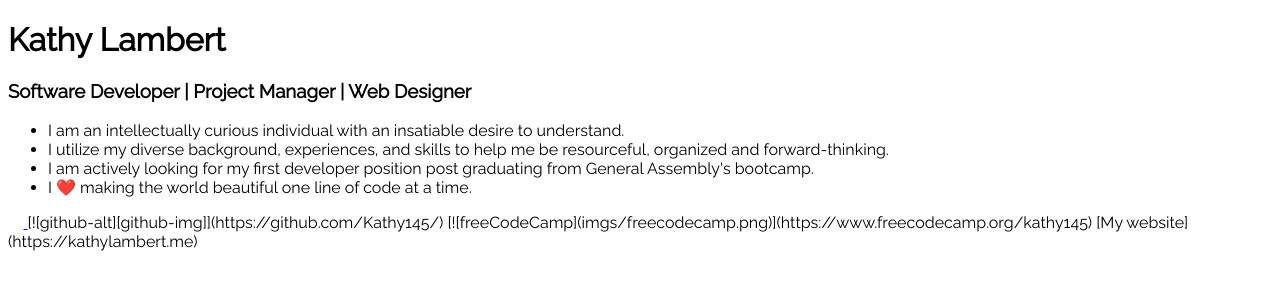
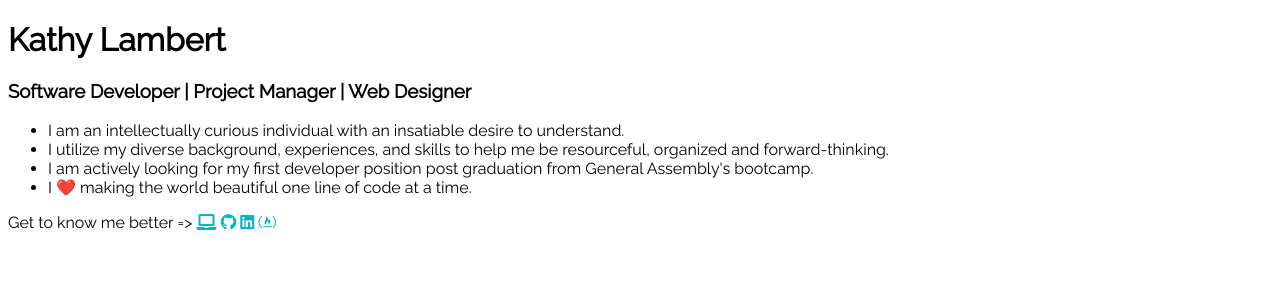
Before and after one commit to CodeMeKathy/fCCGuidePRs, a plain HTML site: page kathylambert.html in a window 1280 px wide. Drawn offline with Linux system fonts and the light colour scheme.

```diff
--- a/kathylambert.html
+++ b/kathylambert.html
@@ -2,14 +2,13 @@
   <head>
     <meta charset="utf-8">
     <meta http-equiv="X-UA-Compatible" content="IE=edge">
-    <title>Kathy Lambert Hacktoberfest 2018</title>
+    <title>Kathy Lambert Hacktoberfest 2018 Profile</title>
     <meta name="description" content="">
     <meta name="viewport" content="width=device-width, initial-scale=1">
     <link rel="stylesheet" href="">
     <link href="https://use.fontawesome.com/releases/v5.0.6/css/all.css" rel="stylesheet">
-    <link href="https://fonts.googleapis.com/icon?family=Material+Icons" rel="stylesheet">
     <link href="https://fonts.googleapis.com/css?family=Raleway" rel="stylesheet">
-    <link href="https://use.fontawesome.com/releases/v5.0.6/css/all.css" rel="stylesheet">
+
   </head>
   <body>
 
@@ -19,19 +18,31 @@
     <ul>
       <li>I am an intellectually curious individual with an insatiable desire to understand.</li>
       <li>I utilize my diverse background, experiences, and skills to help me be resourceful, organized and forward-thinking.</li>
-      <li>I am actively looking for my first developer position post graduating from General Assembly's bootcamp.</li>
-      <li>I ❤️  making the world beautiful one line of code at a time.</li>
+      <li>I am actively looking for my first developer position post graduation from General Assembly's bootcamp.</li>
+      <li>I ❤️ making the world beautiful one line of code at a time.</li>
     </ul>
-    <p>
-        <a href="https://github.com/Kathy145">
-          <i class="icon fab fa-github" style="color: #fff"></i>
-        </a>
 
-      [![github-alt][github-img]](https://github.com/Kathy145/)   [![freeCodeCamp](imgs/freecodecamp.png)](https://www.freecodecamp.org/kathy145) [My website](https://kathylambert.me)
+    <p>Get to know me better =>
+      <a href="https://kathylambert.me">
+        <i class="fas fa-laptop" style="color: #00B8CB"></i>
+      </a>
+
+      <a href="https://github.com/Kathy145">
+        <i class="icon fab fa-github" style="color: #00B8CB"></i>
+      </a>
+
+      <a href="https://www.linkedin.com/in/k-lambert/">
+        <i class="icon fab fa-linkedin" style="color: #00B8CB"></i>
+      </a>
+
+      <a href="https://www.freecodecamp.org/kathy145">
+        <i class="icon fab fa-free-code-camp" style="color: #00B8CB"></i>
+      </a>
+
     </p>
 
 
-    <script src="" async defer></script>
+    <!-- <script src="" async defer></script> -->
   </body>
 
   <style>
@@ -39,8 +50,12 @@
       --main-font: 'Raleway', Helvetica, sans-serif;
     }
 
-    body {
+    h1, h3, ul, p {
       font-family: var(--main-font)
+    }
+
+    a {
+      text-decoration: none;
     }
 
   </style>
```
Also changed, not shown: 1 other file.
